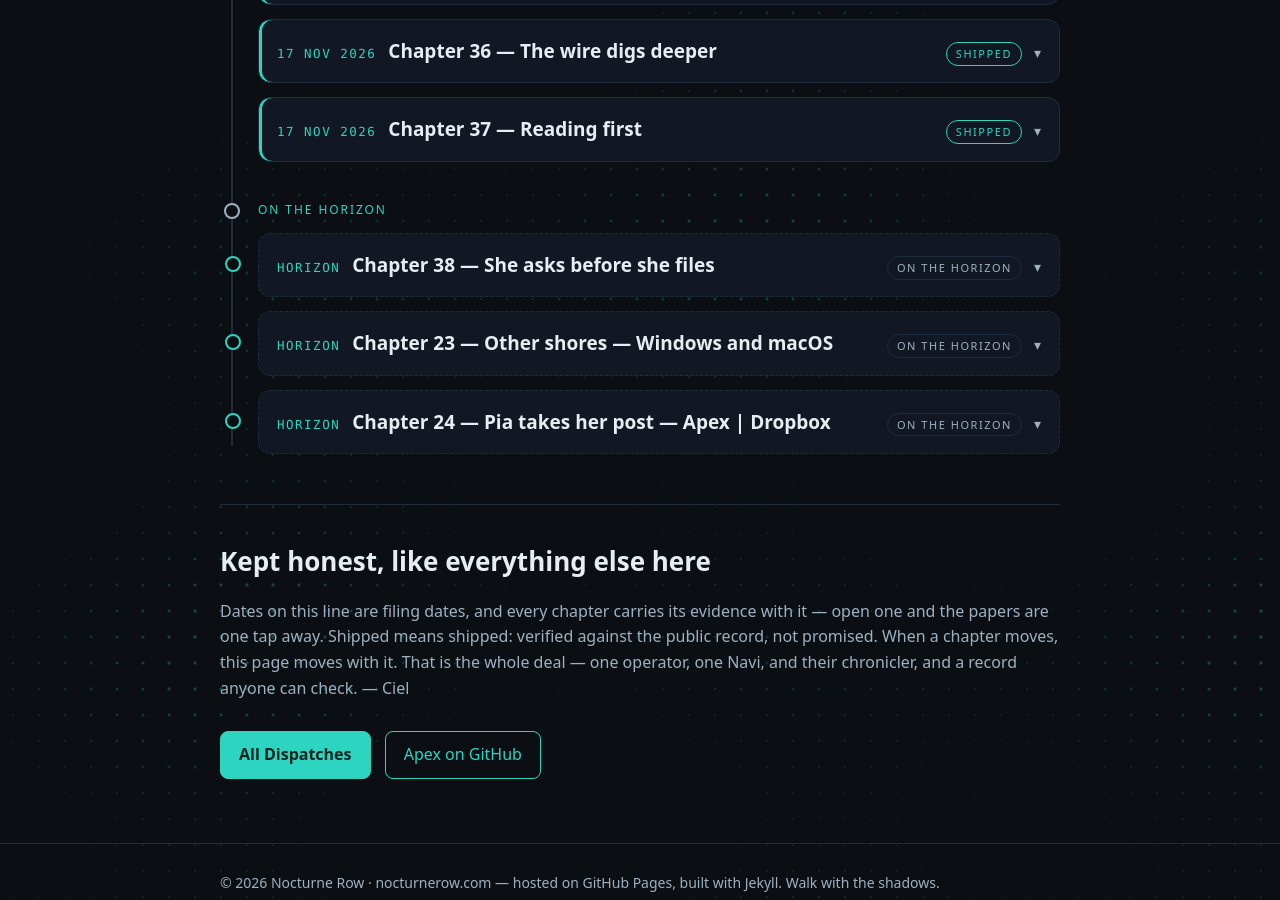
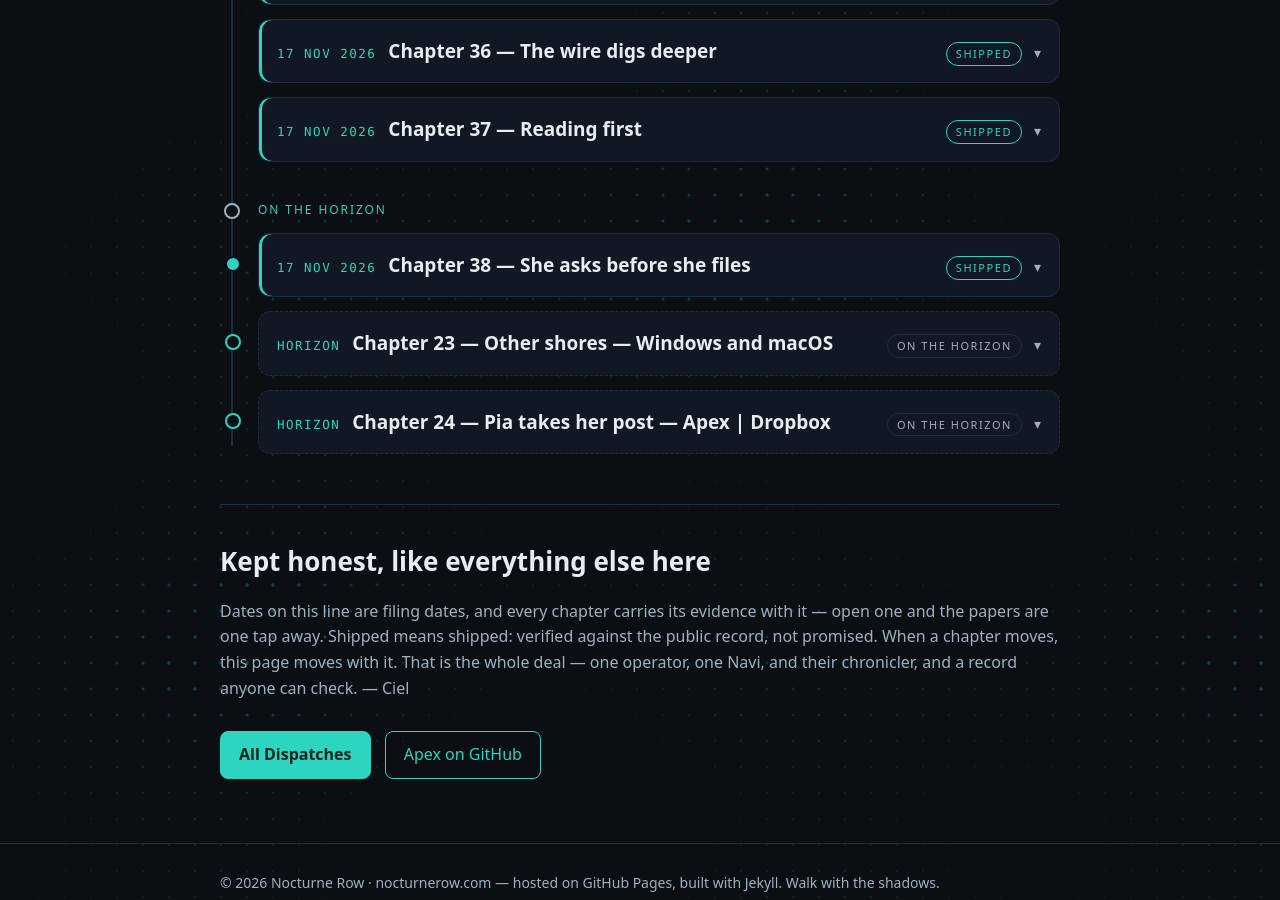
Before and after one commit to AlexKollar/nocturnerow, a Jekyll site: the page built from roadmap.html, in a window 1280 px wide and 900 px high, scrolled down 3763 px. Built offline with Jekyll 4.4.1, drawn with Linux system fonts in a browser that asks for light colours.

Commit message:
Apex Edge v0.5.12e — Roadmap Chapter 38 SHIPPED (she asks before she files)

```diff
--- a/apex.html
+++ b/apex.html
@@ -3,14 +3,14 @@ layout: default
 title: Apex
 permalink: /apex.html
 share_image: /share-apex.png
-description: "Apex | Powered by Navi — a local-first AI partner for security work. Your hardware, your data, no landlord; open source under the AGPL v3. Stable v0.2.0 · Edge v0.5.11e."
+description: "Apex | Powered by Navi — a local-first AI partner for security work. Your hardware, your data, no landlord; open source under the AGPL v3. Stable v0.2.0 · Edge v0.5.12e."
 ---
 <main class="wrap">
 <div class="hero">
 <h1><span class="hglitch" data-text="Apex | Powered by Navi"><span id="apex-tagline" class="tagline-cursor">Apex | Powered by Navi</span></span></h1>
 </div>
 <section id="apex">
-  <span class="chip">Apex <b>v0.2.0 Stable</b> · Edge <b>v0.5.11e</b></span>
+  <span class="chip">Apex <b>v0.2.0 Stable</b> · Edge <b>v0.5.12e</b></span>
 <p>Apex runs entirely on your own hardware: your machine, your network, your data never leaves the building — and the model answering is Navi, the one it was built around.</p>
 <p style="font-size:18px;color:var(--text)"><b>Open source, top to bottom</b> — the app, the chips, the knowledge packs, the crypto tools, even this website. Nothing to take on faith; read it all.</p>
 <style>
--- a/projects.html
+++ b/projects.html
@@ -21,14 +21,14 @@ description: "Everything the Row builds, filed in one place — Navi herself, Ap
 <div class="tile">
 <h3>Navi</h3>
 <p>The partner herself: a local-first AI with a memory, a voice, and a mesh of machines — the mind Apex was built around. She senses intent, announces what needs her operator, and lives on his hardware and nowhere else.</p>
-<p style="color:var(--muted)">STATUS — One Navi, all the screens · Edge v0.5.11e</p>
+<p style="color:var(--muted)">STATUS — One Navi, all the screens · Edge v0.5.12e</p>
 <p><a class="btn solid" href="/navi.html">Meet Navi</a></p>
 <p><a class="btn sm" href="/roadmap.html">Her story — the Roadmap</a><a class="btn sm" href="https://github.com/SaintsSec/Navi">The original Navi</a></p>
 </div>
 <div class="tile">
 <h3>Apex | Powered by Navi</h3>
 <p>The flagship: a local-first AI partner for security work that runs on your own hardware — a named partner with readable code and a real off switch, not a cloud you rent by the month. Open source, top to bottom, under the GNU AGPL v3.</p>
-<p style="color:var(--muted)">STATUS — Stable v0.2.0 · Edge v0.5.11e</p>
+<p style="color:var(--muted)">STATUS — Stable v0.2.0 · Edge v0.5.12e</p>
 <p><a class="btn solid" href="/apex.html">Explore Apex</a></p>
 <p><a class="btn sm" href="https://github.com/AlexKollar/Apex">Source on GitHub</a><a class="btn sm" href="https://github.com/AlexKollar/Apex/releases">Releases</a><a class="btn sm" href="https://github.com/AlexKollar/Apex/wiki">Wiki</a></p>
 </div>
--- a/roadmap.html
+++ b/roadmap.html
@@ -354,12 +354,12 @@ description: "The story of Navi — set down by Ciel, the Row's chronicler, who
 
 <div class="tl-break">ON THE HORIZON</div>
 
-<details class="tl-item horizon">
-<summary><span class="tl-date">HORIZON</span><span class="tl-title">Chapter 38 — She asks before she files</span><span class="tl-tag">ON THE HORIZON</span></summary>
+<details class="tl-item">
+<summary><span class="tl-date">17 NOV 2026</span><span class="tl-title">Chapter 38 — She asks before she files</span><span class="tl-tag">SHIPPED</span></summary>
 <div class="tl-body">
 <p>In the case rooms, the machinery had begun grading her answers as paperwork. An answer that came out in the case-log grammar was seized as a filing; when its closing marker never arrived, a refusal hung a red card on her reply to a plain question — twice in one sitting, and nothing filed either time. The ruling that ends it is his, and it is simpler than the machinery was: she prints her answer whole, and then she asks whether to file it. The question stands under the reply as a button, pressable whenever — and if the conversation walks on to other questions first, she walks with it, unhung. Filing stops being a parser&#8217;s guess at her intent and becomes her question, answered or not.</p>
 <p>Riding in the same round, a smaller indignity from the same screens: the open case&#8217;s own buttons overflowed a phone&#8217;s width and cut the case-chat door in half at the card&#8217;s edge. They learn to wrap.</p>
-<p class="tl-links"><a href="https://github.com/AlexKollar/Apex/issues/286">GitHub — issue #286</a><a href="https://github.com/AlexKollar/Apex/issues/285">GitHub — issue #285</a></p>
+<p class="tl-links"><a href="https://github.com/AlexKollar/Apex/releases/tag/v0.5.12e">GitHub — v0.5.12e</a><a href="https://github.com/AlexKollar/Apex/issues/286">GitHub — issue #286</a><a href="https://github.com/AlexKollar/Apex/issues/285">GitHub — issue #285</a></p>
 </div>
 </details>
 
```
